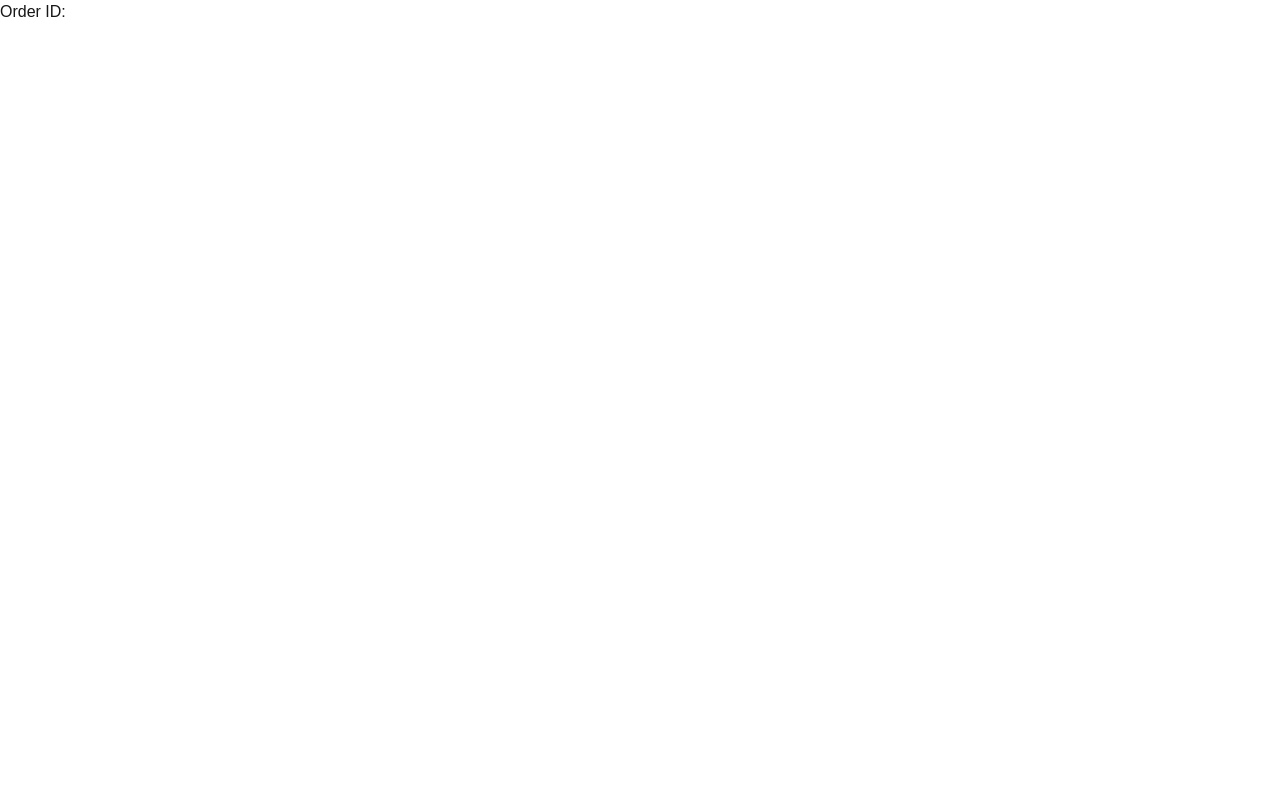
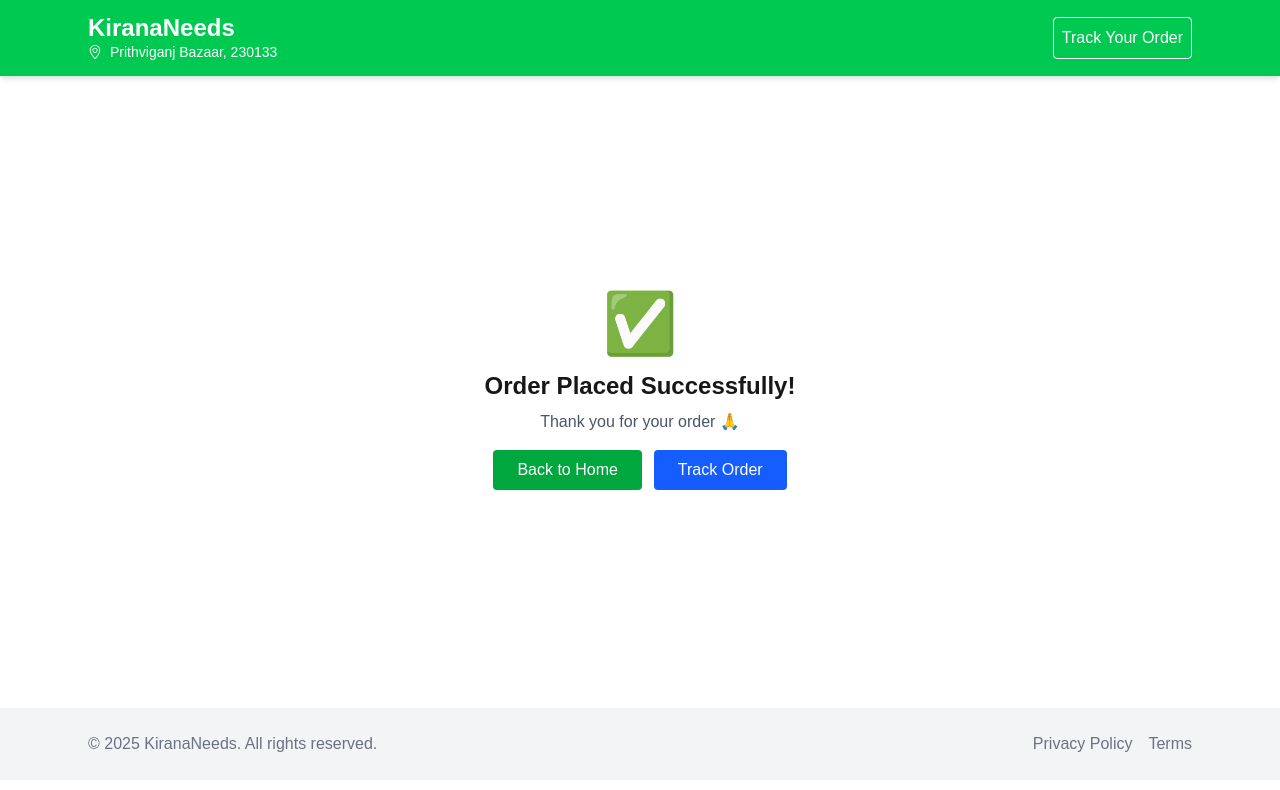
Before and after one commit to vishalyadav402/food-delivery-app, a Next.js app: page /order-success in a window 1280 px wide. Shown: the top 790 px of the page. Built offline with nearby package versions, Linux system fonts and the light colour scheme.

Commit message:
color themeing

```diff
--- a/src/app/checkout/page.js
+++ b/src/app/checkout/page.js
@@ -27,20 +27,40 @@ const router = useRouter();
     0
   );
 
+
   // Place Order
   const handleOrder = async () => {
   if (!form.name || !form.phone || !form.address) {
-
-// after WhatsApp + save
-localStorage.removeItem("cart");
-
-      router.push(`/order-success?id=${orderId}`);
+    alert("Please fill all fields");
     return;
   }
 
+  // ✅ DEFINE FIRST
   const orderId = "ORD" + Date.now().toString().slice(-6);
 
-    // Save to Supabase
+  // ✅ Build items text
+  const itemsText = cart
+    .map(
+      (item, i) =>
+        `${i + 1}. ${item.name} (${item.variant}) - ₹${item.price} x ${item.qty}`
+    )
+    .join("\n");
+
+  // ✅ Now safe to use
+  const message = `🛒 *New Order - KiranaNeeds*
+
+Order ID: ${orderId}
+
+Name: ${form.name}
+Phone: ${form.phone}
+Address: ${form.address}
+
+Items:
+${itemsText}
+
+Total: ₹${total}`;
+
+  // ✅ Save to Supabase
   const { error } = await supabase.from("orders").insert([
     {
       order_id: orderId,
@@ -58,48 +78,23 @@ localStorage.removeItem("cart");
     return;
   }
 
-    // Build WhatsApp message
-    const itemsText = cart
-      .map(
-        (item, i) =>
-          `${i + 1}. ${item.name} (${item.variant}) - ₹${item.price} x ${item.qty}`
-      )
-      .join("\n");
+  // ✅ WhatsApp
+  window.open(
+    `https://wa.me/919506280968?text=${encodeURIComponent(message)}`,
+    "_blank"
+  );
 
-    const message = `🛒 *New Order - KiranaNeeds*
-
-📦 Order ID: ${orderId}
-
-👤 Name: ${form.name}
-📞 Phone: ${form.phone}
-📍 Address: ${form.address}
-
-🧾 Items:
-${itemsText}
-
-💰 Total: ₹${total}
-
-Thank you 🙏`;
-
-    // Send WhatsApp
-    const whatsappNumber = "919506280968";
-    const url = `https://wa.me/${whatsappNumber}?text=${encodeURIComponent(
-      message
-    )}`;
-
-    window.open(url, "_blank");
-
-    // Clear cart
   localStorage.removeItem("cart");
 
-    alert("Order placed successfully!");
+  // ✅ Redirect
+  router.push(`/order-success?id=${orderId}`);
 };
 
   return (
     <>
     <Header/>
     <div className="max-w-2xl min-h-[79vh] mx-auto p-4 text-black">
-      <h1 className="text-2xl font-bold mb-4">Checkout</h1>
+      <h1 className="text-2xl font-bold mt-15 mb-4">Checkout</h1>
 
       {/* Form */}
       <div className="space-y-3">
--- a/src/app/components/Header.js
+++ b/src/app/components/Header.js
@@ -27,9 +27,9 @@ const Header = ({ cartCount, onCartClick }) => {
               </button>
             ) : (
               <>
-              <span className='hidden-sm'>🙏Welcome Guest!</span>
-              <button className='border rounded px-2' onClick={() => router.push("/track-order")}>
-                Track Order
+              <span className='hidden'>🙏Welcome Guest!</span>
+              <button className='border rounded p-2' onClick={() => router.push("/track-order")}>
+                Track Your Order
               </button>
                 {/* <a
                   href="#"
--- a/src/app/components/Menu.js
+++ b/src/app/components/Menu.js
@@ -96,7 +96,7 @@ const cartItem = (cart || []).find(
           return (
             <div
               key={item.id}
-              className="bg-white/10 rounded-lg shadow-md overflow-hidden hover:scale-105 transition"
+              className="bg-white rounded-lg shadow-md overflow-hidden hover:scale-105 transition"
             >
               {/* Image */}
               <div className="h-[200px] w-full">
@@ -110,7 +110,7 @@ const cartItem = (cart || []).find(
               </div>
 
               {/* Content */}
-              <div className="p-3 text-center bg-black/40">
+              <div className="py-3 text-center bg-black/5">
                 <h4 className="text-sm font-semibold">
                   {item.name}
                 </h4>
@@ -119,7 +119,7 @@ const cartItem = (cart || []).find(
               {/* Variant Handling */}
               {item.variants?.length > 1 ? (
                 // 🔹 Multiple variants → show dropdown
-  <select
+                <select style={{width:'130px'}}
                   value={variant?.label}
                   onChange={(e) => {
                     const v = item.variants.find(
@@ -131,7 +131,7 @@ const cartItem = (cart || []).find(
                       [item.id]: v,
                     }));
                   }}
-    className="mt-1 text-black px-2 py-1 rounded w-full"
+                  className="mt-1 text-black px-2 py-1 rounded border-amber-100 w-full"
                 >
                   {item.variants.map((v, i) => (
                     <option key={i} value={v.label}>
@@ -172,7 +172,7 @@ const cartItem = (cart || []).find(
                       -
                     </button>
 
-                    <span className="text-white">
+                    <span className="text-whitesmoke">
                       {cartItem.qty}
                     </span>
 
--- a/src/app/components/OrderSuccessContent.js
+++ /dev/null
@@ -1,44 +0,0 @@
-"use client";
-import { useSearchParams, useRouter } from "next/navigation";
-import Header from "../components/Header";
-import Footer from "../components/Footer";
-
-export default function OrderSuccess() {
-  const params = useSearchParams();
-  const router = useRouter();
-
-  const orderId = params.get("id");
-
-  return (
-    <>
-    <Header/>
-    <div className="flex min-h-[79vh] flex-col items-center justify-center text-center p-6">
-
-      {/* ✅ Success Icon */}
-      <div className="text-green-500 text-6xl mb-4">✅</div>
-
-      <h1 className="text-2xl font-bold mb-2">
-        Order Placed Successfully!
-      </h1>
-
-      <p className="text-gray-600 mb-4">
-        Thank you for your order 🙏
-      </p>
-
-      {orderId && (
-        <p className="bg-gray-100 px-4 py-2 rounded mb-4">
-          Order ID: <strong>{orderId}</strong>
-        </p>
-      )}
-
-      <button
-        onClick={() => router.push("/")}
-        className="bg-green-600 text-white px-6 py-2 rounded"
-      >
-        Back to Home
-      </button>
-    </div>
-    <Footer/>
-    </>
-  );
-}
--- a/src/app/layout.js
+++ b/src/app/layout.js
@@ -86,7 +86,7 @@ export default function RootLayout({ children }) {
   return (
     <html lang="en">
       <body
-        className={`${geistSans.variable} ${geistMono.variable} antialiased`}
+        className={`${geistSans.variable} ${geistMono.variable} bg-white antialiased`}
       >
         {children}
       </body>
--- a/src/app/order-success/page.js
+++ b/src/app/order-success/page.js
@@ -1,18 +1,65 @@
 "use client";
+
+export const dynamic = "force-dynamic";
+
 import { Suspense } from "react";
-import { useSearchParams } from "next/navigation";
+import { useRouter, useSearchParams } from "next/navigation";
+import Header from "../components/Header";
+import Footer from "../components/Footer";
 
-function Content() {
+// ✅ INNER COMPONENT (uses hooks)
+function OrderSuccessContent() {
   const params = useSearchParams();
+  const router = useRouter();
+
   const orderId = params.get("id");
 
-  return <div>Order ID: {orderId}</div>;
+  return (
+    <>
+      <Header />
+      <div className="flex min-h-[79vh] flex-col items-center justify-center text-center p-6">
+        <div className="text-green-500 text-6xl mb-4">✅</div>
+
+        <h1 className="text-2xl font-bold mb-2">
+          Order Placed Successfully!
+        </h1>
+
+        <p className="text-gray-600 mb-4">
+          Thank you for your order 🙏
+        </p>
+
+        {orderId && (
+          <p className="bg-gray-100 px-4 py-2 rounded mb-4">
+            Order ID: <strong>{orderId}</strong>
+          </p>
+        )}
+
+        <div className="flex gap-3">
+          <button
+            onClick={() => router.push("/")}
+            className="bg-green-600 text-white px-6 py-2 rounded"
+          >
+            Back to Home
+          </button>
+
+          <button
+            onClick={() => router.push("/track-order")}
+            className="bg-blue-600 text-white px-6 py-2 rounded"
+          >
+            Track Order
+          </button>
+        </div>
+      </div>
+      <Footer />
+    </>
+  );
 }
 
+// ✅ OUTER COMPONENT (Suspense wrapper)
 export default function Page() {
   return (
     <Suspense fallback={<p>Loading...</p>}>
-      <Content />
+      <OrderSuccessContent />
     </Suspense>
   );
 }
```
Lines whose indentation alone changed are shown as unchanged.
